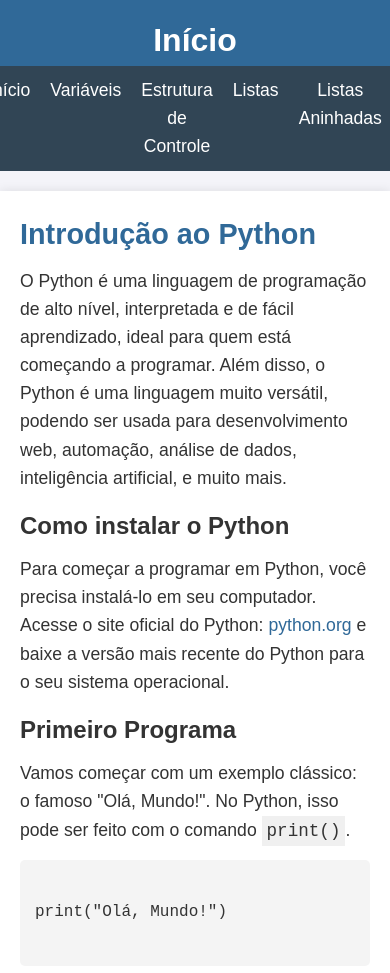
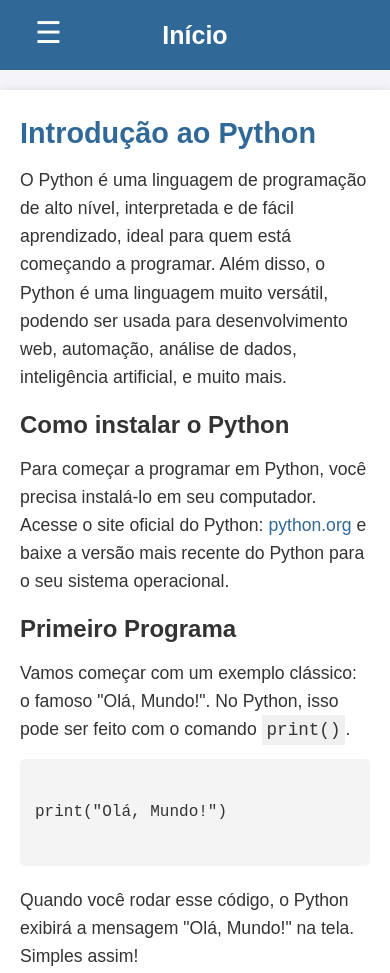
Before and after one commit to MatheusB0/Python, a plain HTML site: page index.html in a window 390 px wide. Shown: the top 973 px of the page. Drawn offline with Linux system fonts and the light colour scheme.

Commit message:
Correção e Mudança para sidebar

```diff
--- a/index.html
+++ b/index.html
@@ -11,7 +11,11 @@
 
     <header>
         <h1>Início</h1>
-        <nav>
+        <button class="toggle-btn" onclick="toggleMenu()">☰</button>
+    </header>
+
+
+    <div id="sidebar" class="sidebar">
         <ul>
             <li><a href="#">Início</a></li>
             <li><a href="Variaveis.html">Variáveis</a></li>
@@ -19,8 +23,8 @@
             <li><a href="Listas.html">Listas</a></li>
             <li><a href="listas_aninhadas.html">Listas Aninhadas</a></li>
         </ul>
-        </nav>
-    </header>
+    </div>
+
 
     <main>
         <h2>Introdução ao Python</h2>
@@ -54,5 +58,6 @@ if True:
         </code></pre>
     </main>
 
+    <script src="script.js"></script>
 </body>
 </html>
--- /dev/null
+++ b/script.js
@@ -0,0 +1,11 @@
+// Função para alternar a visibilidade do menu lateral
+function toggleMenu() {
+    const sidebar = document.getElementById('sidebar');
+    const button = document.querySelector('.toggle-btn');
+
+    // Alterna a classe 'active' para o menu lateral
+    sidebar.classList.toggle('active');
+
+    // Alterna a classe 'active' para o conteúdo principal
+    button.classList.toggle('active');
+}
--- a/styles.css
+++ b/styles.css
@@ -28,7 +28,7 @@ body {
 header {
     background-color: #306998;
     color: white;
-    padding: 15px 0px 0px 0px;
+    padding: 15px 0px 15px 0px;
     text-align: center;
 }
 
@@ -173,3 +173,78 @@ a:hover {
 .obs{
     background-color: #FFD43B;
 }
+.toggle-btn {
+    font-size: 30px;
+    background-color: #306998;
+    color: white;
+    border: none;
+    padding: 10px 15px;
+    position: absolute;
+    top: 10px;
+    left: 20px;
+    z-index: 1000;
+    cursor: pointer;
+     transition: background-color 0.3s ease;
+}
+.toggle-btn.active {
+    background-color: #333;
+}
+
+
+.sidebar {
+    height: 100%;
+    width: 250px;
+    position: fixed;
+    left: -250px;
+    top: 0;
+    background-color: #333;
+    transition: left 0.3s ease;
+    padding-top: 60px;
+}
+
+.sidebar.active {
+    left: 0;
+
+}
+
+.sidebar ul {
+    list-style-type: none;
+    padding: 0;
+    margin: 0;
+}
+
+.sidebar ul li {
+    text-align: center;
+    margin: 15px 0;
+}
+
+.sidebar ul li a {
+    color: white;
+    text-decoration: none;
+    font-size: 1.2em;
+    padding: 10px;
+    display: block;
+}
+
+.sidebar ul li a:hover {
+    background-color: #575757;
+}
+
+
+/* Responsividade: quando a tela for menor que 768px, o menu lateral será oculto */
+@media screen and (max-width: 768px) {
+    .sidebar {
+        width: 200px;
+    }
+
+    .sidebar.active {
+        left: 0;
+    }
+    header h1{
+        font-size: 25px;
+    }
+    .toggle-btn {
+        top: 5px;
+    }
+
+}
```
Also changed, not shown: Estrutura_De_Controle.html (+6 -4 lines), Listas.html (+7 -4 lines), Variaveis.html (+6 -3 lines), listas_aninhadas.html (+6 -3 lines). Lines whose indentation alone changed are shown as unchanged.
